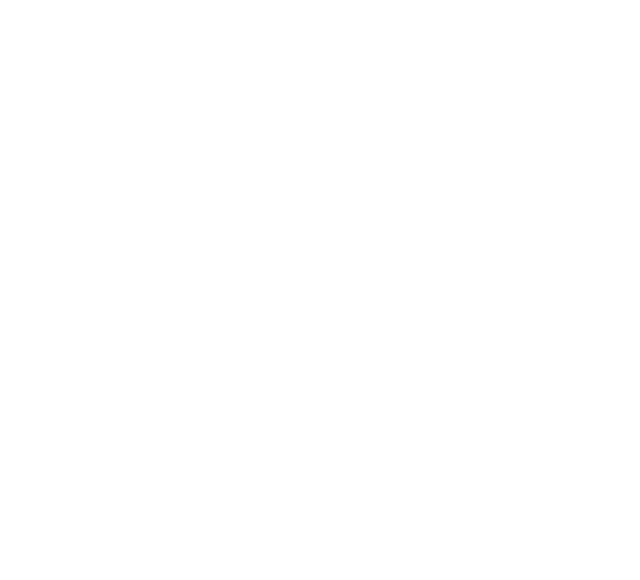
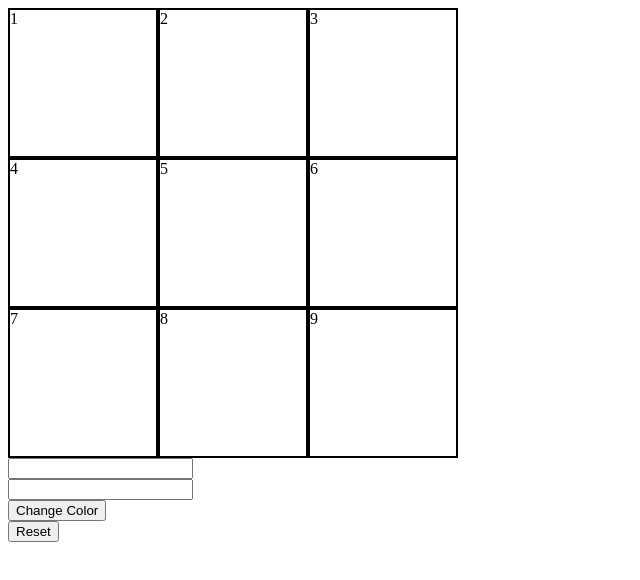
Before and after one commit to acciojob/Replit-Asian-Paints-medhavimangal08, a website: page main.html in a window 1280 px wide. Shown: the whole page, without its empty margins (0-640 px from the left). Drawn offline with Linux system fonts and the light colour scheme.

Commit message:
created a submission

```diff
--- a/main.html
+++ b/main.html
@@ -8,6 +8,17 @@
 
 <body>
 	<!-- the entire body must be written by student -->
+	<div id="grid-container">
+
+	</div>
+	<input id="block_id">
+	<br>
+	<input id="color_id">
+	<br>
+	<button id="change_button">Change Color</button>
+	<br>
+	<button id="Reset">Reset</button>
+
     <script type="text/javascript" src="./script.js">
 </script>
 
--- a/script.js
+++ b/script.js
@@ -1 +1,25 @@
 //your JS code here. If required.
+let container=document.querySelector("#grid-container")
+let submit=document.querySelector("#change_button")
+let reset=document.querySelector("#Reset")
+for(let i=0;i<9;i++){
+	let newdiv=document.createElement("div")
+	newdiv.innerText=i+1;
+	newdiv.setAttribute("id", "grid-item-" + (i+1));
+	newdiv.className="same";
+	container.append(newdiv);
+}
+let items=document.querySelectorAll(".same")
+let input=document.querySelector("#block_id")
+let color=document.querySelector("#color_id")
+submit.addEventListener("click",changecolor)
+function changecolor() {
+	let gridnumber=input.value;
+	items[gridnumber-1].style.backgroundColor=color.value
+}
+reset.addEventListener("click", resetColor);
+function resetColor() {
+    items.forEach(item => {
+        item.style.backgroundColor = "transparent";
+    });
+}
--- a/styles.css
+++ b/styles.css
@@ -1 +1,9 @@
 /*  your css code here. If applicable */
+#grid-container {
+      display: grid;
+      grid-template-columns:repeat(3, 150px);
+      grid-template-rows:repeat(3,150px)
+    }
+.same{
+	border:2px solid black;
+}
```
